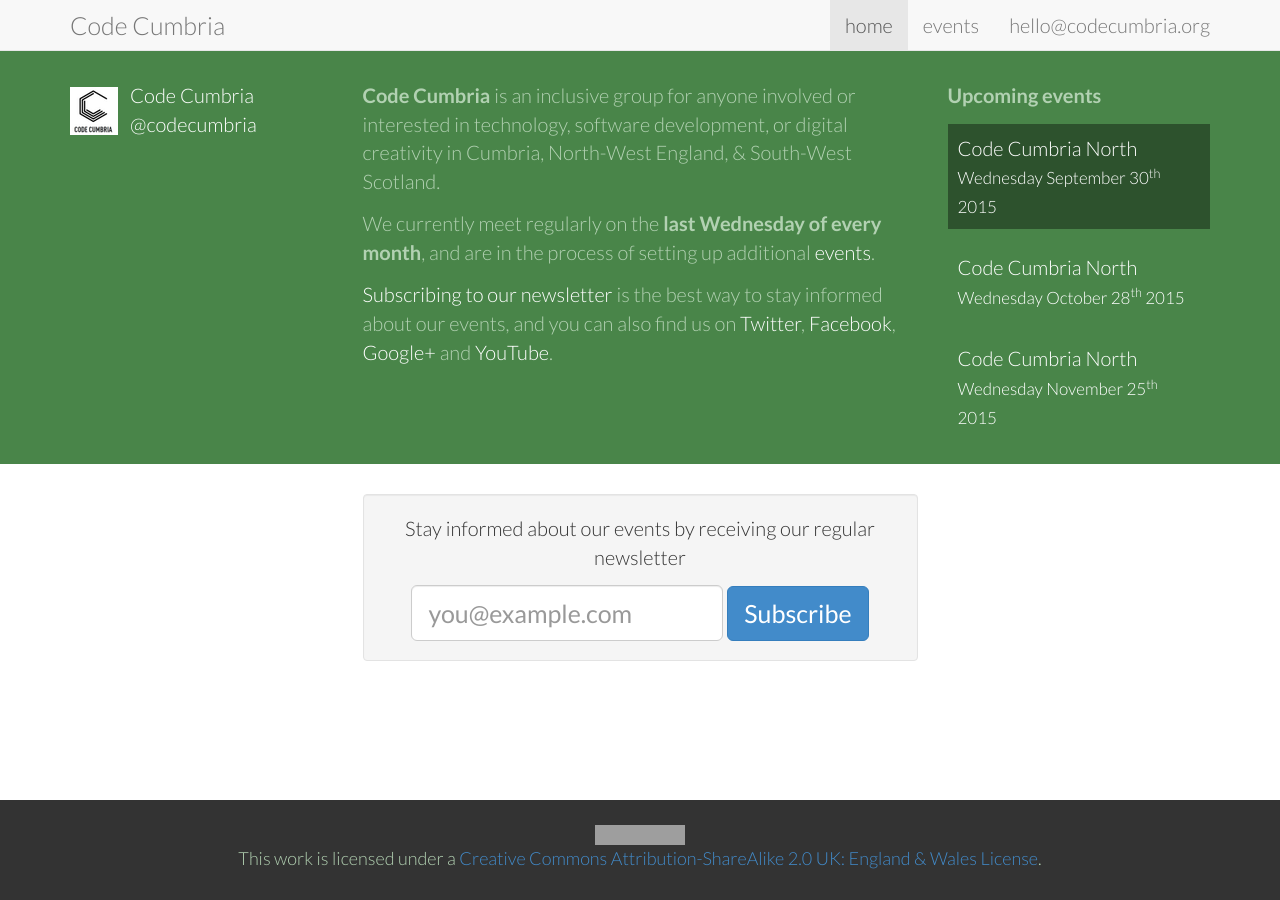
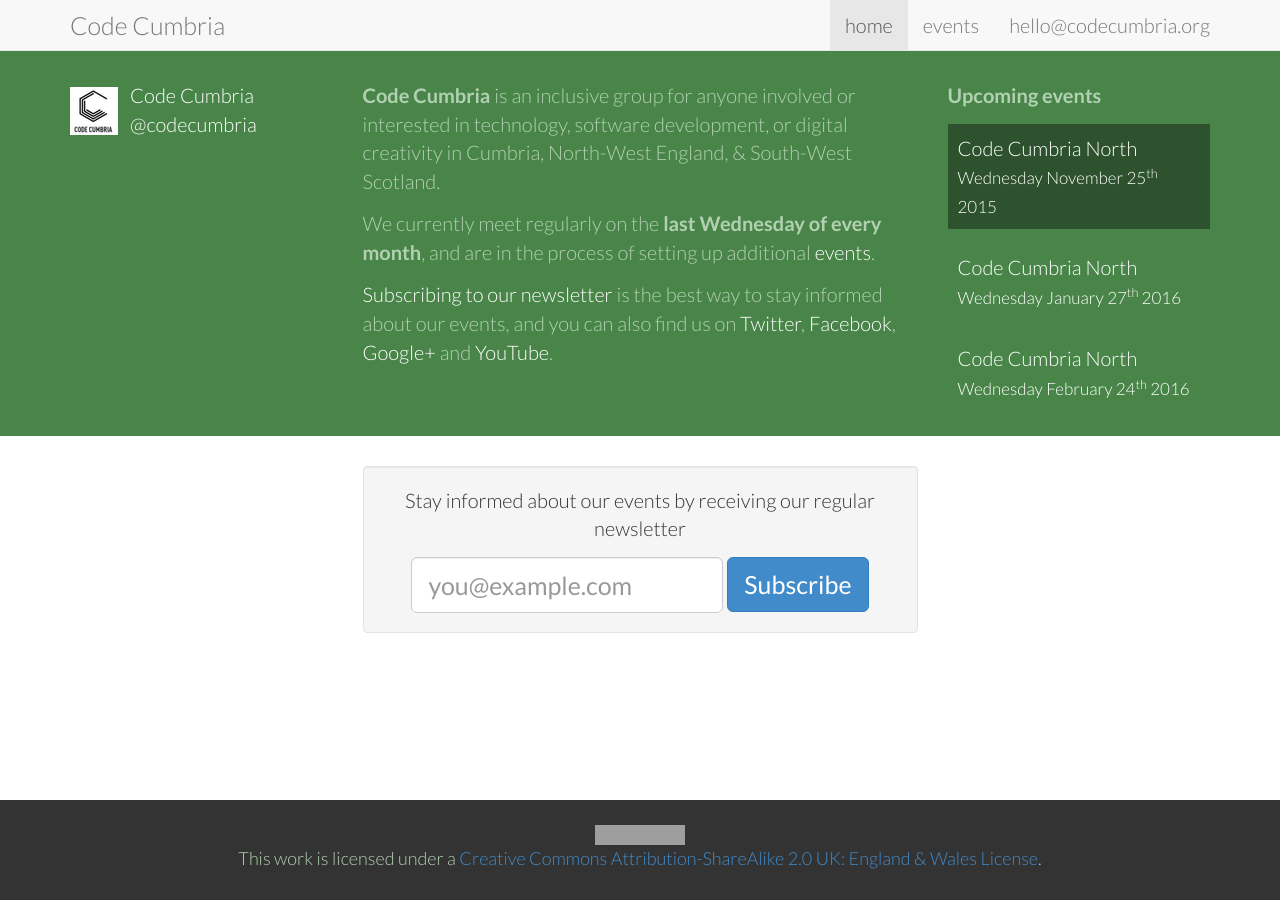
Before and after one commit to CodeCumbria/codecumbria.github.io, a Jekyll site: the page built from index.html, in a window 1280 px wide. Built offline with Jekyll 4.4.1, drawn with Linux system fonts in a browser that asks for light colours; Markdown is read by kramdown in place of the engine named in the settings; grey boxes are pictures that could not be loaded.

Commit message:
Updated dates for November, January, and February.

```diff
--- a/index.html
+++ b/index.html
@@ -17,13 +17,13 @@ section: home
       <div class="col-md-3 col-md-push-3 events">
         <h2>Upcoming events</h2>
         <ul>
-          <a href="/events/code_cumbria_north.html" title="View details of the Code Cumbria North event"><li class="next">Code Cumbria North<br /><small>Wednesday September 30<sup>th</sup> 2015</small></li></a>
+          <a href="/events/code_cumbria_north.html" title="View details of the Code Cumbria North event"><li class="next">Code Cumbria North<br /><small>Wednesday November 25<sup>th</sup> 2015</small></li></a>
         </ul>
         <ul>
-          <a href="/events/code_cumbria_north.html" title="View details of the Code Cumbria North event"><li>Code Cumbria North<br /><small>Wednesday October 28<sup>th</sup> 2015</small></li></a>
+          <a href="/events/code_cumbria_north.html" title="View details of the Code Cumbria North event"><li>Code Cumbria North<br /><small>Wednesday January 27<sup>th</sup> 2016</small></li></a>
         </ul>
         <ul>
-          <a href="/events/code_cumbria_north.html" title="View details of the Code Cumbria North event"><li>Code Cumbria North<br /><small>Wednesday November 25<sup>th</sup> 2015</small></li></a>
+          <a href="/events/code_cumbria_north.html" title="View details of the Code Cumbria North event"><li>Code Cumbria North<br /><small>Wednesday February 24<sup>th</sup> 2016</small></li></a>
         </ul>
       </div>
       <div class="col-md-3 col-md-pull-9 people">
```
